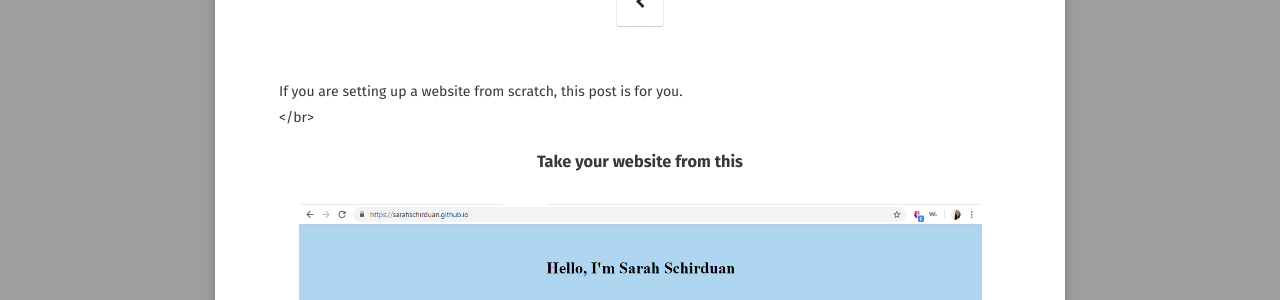
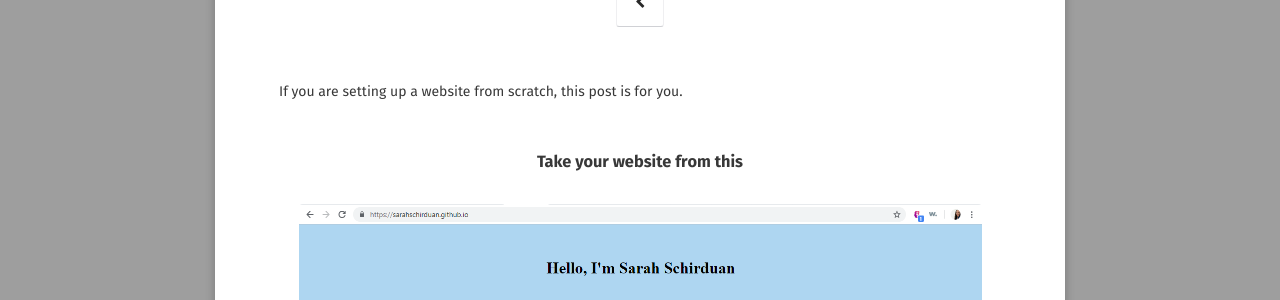
Before and after one commit to sarahschirduan/sarahschirduan.github.io, a Jekyll site: the page built from _posts/2019-05-24-create-your-own-website.md, in a window 1280 px wide and 900 px high. Shown: the part 255-555 px from the top of the window. Built offline with Jekyll 4.4.1, drawn with Linux system fonts in a browser that asks for light colours; some web fonts are replaced.

Commit message:
Update 2019-05-24-create-your-own-website.md

```diff
--- a/_posts/2019-05-24-create-your-own-website.md
+++ b/_posts/2019-05-24-create-your-own-website.md
@@ -7,7 +7,7 @@ tags: [website, post]
 comments: true
 ---
 
-If you are setting up a website from scratch, this post is for you.<br></br>
+If you are setting up a website from scratch, this post is for you.<br><br>
 
 ### <center>Take your website from this<center/>
 
@@ -31,6 +31,6 @@ This is what I did when following their tutorial
 * Step 2: I suggest using GitHub Desktop to clone your directory <a href="https://desktop.github.com/"> https://desktop.github.com/</a>
 * Step 3: The text editor I used was Atom
   <a href="https://flight-manual.atom.io/getting-started/sections/installing-atom/"> https://flight-manual.atom.io/getting-started/sections/installing-atom/</a>
-* Step 4: Commit & publish and go to your website: <u>https://username.github.io</u>
+* Step 4: Commit & publish and go to your website: <u>https://username.github.io</u><br>
 &nbsp;&nbsp;&nbsp;&nbsp;&nbsp;Tip: If you want to do more than one commit at a time, be sure to type something in the Summary box.
-<div align="left"><a href="/assets/img/summary_box.png"><img src="/assets/img/summary_box.png"></a></div>
+<a href="/assets/img/summary_box.png"><img src="/assets/img/summary_box.png" align="left"></a>
```
